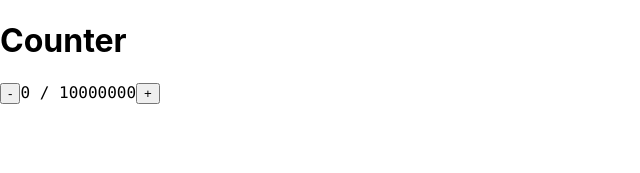
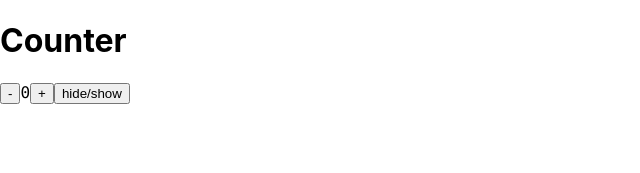
Before and after one commit to ejelome/react-hooks-counter, a React (Create React App) app: page / in a window 1280 px wide. Shown: the top 173 px of the page, without its empty margins (0-640 px from the left). Built offline with nearby package versions, Linux system fonts and the light colour scheme.

Commit message:
Update src/App.js for lesson 5.4

```diff
--- a/src/App.js
+++ b/src/App.js
@@ -1,4 +1,4 @@
-import React, { useMemo, useState } from "react";
+import React, { useRef, useState } from "react";
 
 import useLogger from "./useLogger";
 
@@ -6,17 +6,17 @@ const App = () => {
   const initialCount = () => 0;
   const [count, setCount] = useState(initialCount);
 
+  const initialElement = null;
+  const codeRef = useRef(initialElement);
+
   const handleIncrement = () => setCount((prevCount) => prevCount + 1);
   const handleDecrement = () => setCount((prevCount) => prevCount - 1);
 
-  let expensiveCallback = (n) => {
-    const numbers = [...Array(n + 1).keys()].map((i) => i);
-    return numbers[numbers.length - 1] - count;
+  const handleHideShow = () => {
+    let e = codeRef.current;
+    let visibility = e.style.visibility || "visible";
+    e.style.visibility = visibility === "visible" ? "hidden" : "visible";
   };
-  const expensiveTotal = 10000000; // 10,000,000
-  const expensiveValue = useMemo(() => expensiveCallback(expensiveTotal), [
-    expensiveCallback,
-  ]);
 
   useLogger(count);
 
@@ -24,10 +24,9 @@ const App = () => {
     <>
       <h1>Counter</h1>
       <button onClick={handleDecrement}>-</button>
-      <code>
-        {count} / {expensiveValue}
-      </code>
+      <code ref={codeRef}>{count}</code>
       <button onClick={handleIncrement}>+</button>
+      <button onClick={handleHideShow}>hide/show</button>
     </>
   );
 };
```
